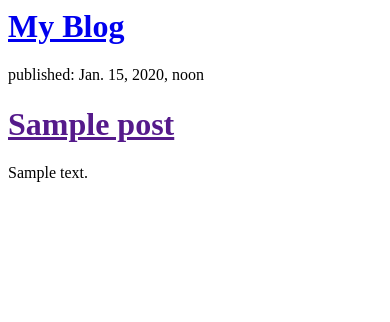
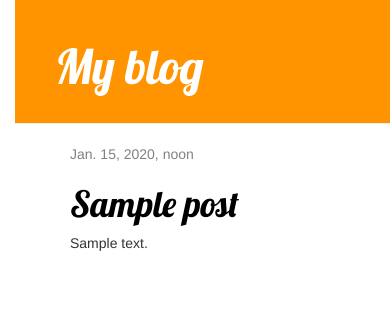
Before and after one commit to Marshall210/My_site, a Django app: template templates/blog/post_list.html in a window 390 px wide. Shown: the top 322 px of the page. Run offline with Django 3.2, Linux system fonts and the light colour scheme; the template is opened without the code that fills it: values that come from a table or form of the project are taken from there, others are empty; tables that the repository leaves empty hold one stand-in row (values such as "Sample post"); some libraries are stand-ins or nearby versions.

Commit message:
add templates

```diff
--- /dev/null
+++ b/blog/static/css/blog.css
@@ -0,0 +1,53 @@
+h1 a {
+    color: #FCA205;
+    font-family: 'Lobster';
+}
+body {
+    padding-left: 15px;
+}
+.page-header {
+    background-color: #ff9400;
+    margin-top: 0;
+    padding: 20px 20px 20px 40px;
+}
+
+.page-header h1, .page-header h1 a, .page-header h1 a:visited, .page-header h1 a:active {
+    color: #ffffff;
+    font-size: 36pt;
+    text-decoration: none;
+}
+
+.content {
+    margin-left: 40px;
+}
+
+h1, h2, h3, h4 {
+    font-family: 'Lobster', cursive;
+}
+
+.date {
+    color: #828282;
+}
+
+.save {
+    float: right;
+}
+
+.post-form textarea, .post-form input {
+    width: 100%;
+}
+
+.top-menu, .top-menu:hover, .top-menu:visited {
+    color: #ffffff;
+    float: right;
+    font-size: 26pt;
+    margin-right: 20px;
+}
+
+.post {
+    margin-bottom: 70px;
+}
+
+.post h1 a, .post h1 a:visited {
+    color: #000000;
+}
--- a/blog/urls.py
+++ b/blog/urls.py
@@ -1,7 +1,9 @@
 from django.urls import path
-
+from blog import views
 from blog.views import post_list
 
 urlpatterns = [
     path('', post_list, name='post_list'),
+    path('post/<int:pk>/', views.post_detail, name='post_detail'),
+
 ]
--- /dev/null
+++ b/templates/blog/base.html
@@ -0,0 +1,23 @@
+{% load static %}
+<html>
+    <head>
+        <title>Django Girls blog</title>
+        <link rel="stylesheet" href="//maxcdn.bootstrapcdn.com/bootstrap/3.2.0/css/bootstrap.min.css">
+        <link rel="stylesheet" href="//maxcdn.bootstrapcdn.com/bootstrap/3.2.0/css/bootstrap-theme.min.css">
+        <link href='//fonts.googleapis.com/css?family=Lobster&subset=latin,latin-ext' rel='stylesheet' type='text/css'>
+        <link rel="stylesheet" href="{% static 'css/blog.css' %}">
+    </head>
+    <body>
+        <div class="page-header">
+            <h1><a href="/">My blog</a></h1>
+        </div>
+        <div class="content container">
+            <div class="row">
+                <div class="col-md-8">
+                {% block content %}
+                {% endblock %}
+                </div>
+            </div>
+        </div>
+    </body>
+</html>
--- a/templates/blog/post_list.html
+++ b/templates/blog/post_list.html
@@ -1,16 +1,13 @@
-<html>
-    <head>
-        <title>KILM </title>
-    </head>
-    <body>
-        <div>
-            <h1><a href="/">My Blog</a></h1>
-        </div>
-            {% for post in posts %}
-        <div>
-            <p>published: {{ post.published_date }}</p>
-            <h1><a href="">{{ post.title }}</a></h1>
+{% extends 'blog/base.html' %}
+
+{% block content %}
+    {% for post in posts %}
+        <div class="post">
+            <div class="date">
+                {{ post.published_date }}
+            </div>
+            <h1><a href="{% url 'post_detail' pk=post.pk %}">{{ post.title }}</a></h1>
             <p>{{ post.text|linebreaksbr }}</p>
         </div>
-            {% endfor %}
-</html>
+    {% endfor %}
+{% endblock %}
```
Also changed, not shown: blog/views.py (+13 -7 lines), templates/blog/post_detail.html (added, +13 -0 lines).
